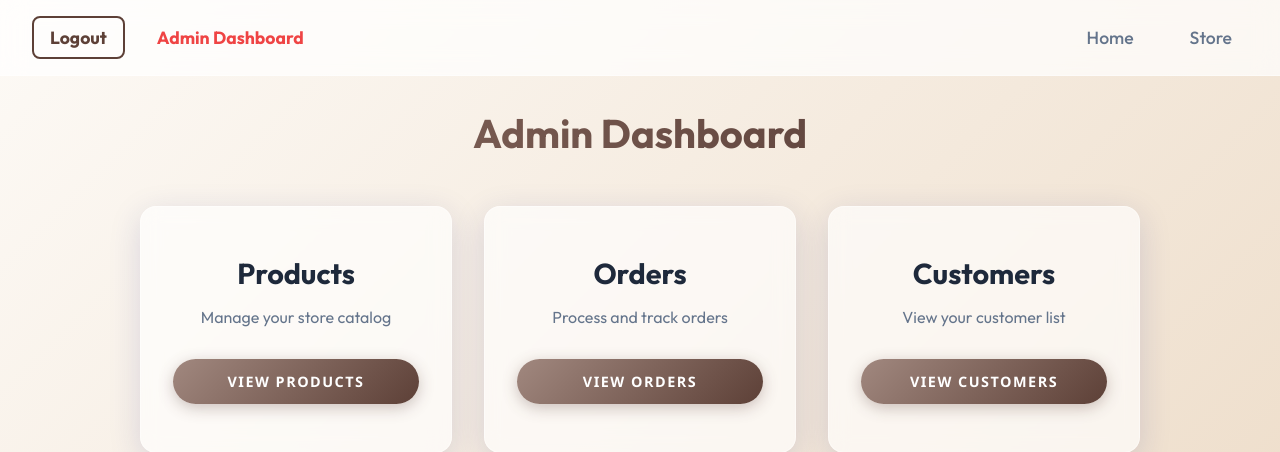
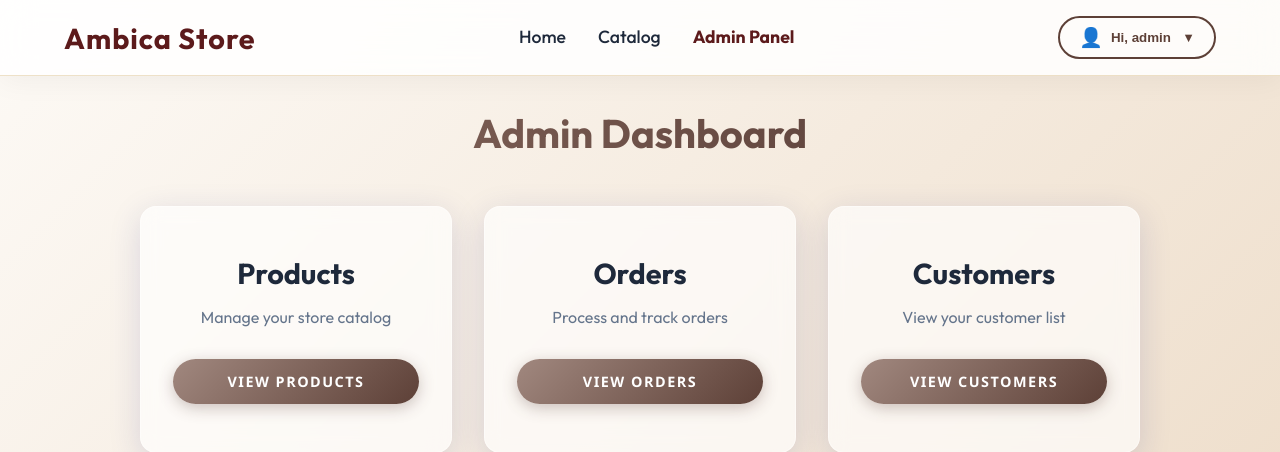
Before and after one commit to RathodKarina/Ambica_store, a Flask app: page /admin in a window 1280 px wide. Shown: the top 452 px of the page. Run offline with Flask 3, Linux system fonts and the light colour scheme; a user stored in the database is signed in; data that the repository does not hold is empty.

Commit message:
Enhance navigation bar with premium design and profile dropdown

```diff
--- a/static/css/style.css
+++ b/static/css/style.css
@@ -36,33 +36,130 @@ body.page-home {
 
 
 /* Glass Navbar */
-nav {
-  background: rgba(255, 255, 255, 0.7);
-  backdrop-filter: blur(12px);
-  -webkit-backdrop-filter: blur(12px);
-  border-bottom: 1px solid var(--glass-border);
-  padding: 1rem 2rem;
+.main-navbar {
+  background: rgba(255, 255, 255, 0.85);
+  backdrop-filter: blur(16px);
+  -webkit-backdrop-filter: blur(16px);
+  border-bottom: 1px solid rgba(200, 156, 76, 0.3);
+  padding: 1rem 4rem;
   display: flex;
-  justify-content: center;
-  gap: 2rem;
+  justify-content: space-between;
+  align-items: center;
   position: sticky;
   top: 0;
-  z-index: 100;
+  z-index: 1000;
+  box-shadow: 0 4px 30px rgba(0, 0, 0, 0.05);
 }
 
-nav a {
-  color: var(--text-muted);
+.main-navbar .nav-brand a {
+  padding: 0;
+  transition: transform 0.3s ease;
+}
+
+.main-navbar .nav-brand a:hover {
+  background: transparent;
+  transform: scale(1.02);
+}
+
+.main-navbar .nav-links {
+  display: flex;
+  gap: 2rem;
+  align-items: center;
+}
+
+.main-navbar .nav-links a {
+  color: var(--text-main);
   text-decoration: none;
   font-weight: 500;
   font-size: 1.1rem;
   transition: all 0.3s ease;
-  padding: 0.5rem 1rem;
-  border-radius: 8px;
+  padding: 0.5rem 0;
+  border-bottom: 2px solid transparent;
+  border-radius: 0;
 }
 
-nav a:hover {
+.main-navbar .nav-links a:hover {
+  color: var(--hero-maroon);
+  border-bottom: 2px solid var(--hero-gold);
+  background: transparent;
+}
+
+.main-navbar .nav-actions .nav-profile-link,
+.main-navbar .nav-actions .nav-login-link {
   color: var(--text-main);
-  background: var(--glass-bg);
+  text-decoration: none;
+  font-size: 1.05rem;
+  transition: color 0.3s;
+  background: transparent;
+  padding: 0.5rem 0;
+}
+
+.main-navbar .nav-actions .nav-profile-link:hover,
+.main-navbar .nav-actions .nav-login-link:hover {
+  color: var(--hero-maroon);
+}
+
+.main-navbar .nav-actions .nav-btn {
+  padding: 0.6rem 1.4rem;
+  border-radius: 50px;
+  font-size: 0.95rem;
+  margin-left: 0.5rem;
+}
+
+/* Profile Dropdown Menu */
+.profile-dropdown {
+  position: relative;
+  display: inline-block;
+}
+
+.profile-toggle {
+  background: transparent;
+  color: var(--hero-wood);
+  border: 2px solid var(--hero-wood);
+  cursor: pointer;
+  transition: all 0.3s ease;
+}
+
+.profile-toggle:hover {
+  background: rgba(93, 64, 55, 0.1);
+  color: var(--hero-maroon);
+}
+
+.profile-menu {
+  position: absolute;
+  top: 120%;
+  right: 0;
+  width: 200px;
+  display: flex;
+  flex-direction: column;
+  padding: 0.5rem;
+  opacity: 0;
+  visibility: hidden;
+  transform: translateY(-10px);
+  transition: all 0.3s cubic-bezier(0.175, 0.885, 0.32, 1.275);
+  box-shadow: 0 10px 30px rgba(0, 0, 0, 0.1);
+  border: 1px solid var(--glass-border);
+}
+
+.profile-dropdown:hover .profile-menu {
+  opacity: 1;
+  visibility: visible;
+  transform: translateY(0);
+}
+
+.profile-menu a {
+  color: var(--text-main);
+  text-decoration: none;
+  font-weight: 500;
+  padding: 0.6rem 1rem;
+  border-radius: 8px;
+  transition: all 0.2s ease;
+}
+
+.profile-menu a:hover {
+  background: rgba(200, 156, 76, 0.1);
+  color: var(--hero-maroon);
+  transform: translateX(5px);
 }
 
 .container {
--- a/templates/base.html
+++ b/templates/base.html
@@ -9,28 +9,54 @@
 </head>
 <body class="{% block body_class %}{% endblock %}">
 
-<nav style="display: flex; justify-content: space-between; align-items: center; width: 100%;">
-    <!-- Left Side: Login / Register / Logout -->
-    <div style="display: flex; gap: 1rem; align-items: center;">
-        {% if current_user.is_authenticated %}
-            <a href="/logout" class="btn-outline" style="padding: 0.5rem 1rem; border-radius: 8px;">Logout</a>
-            {% if current_user.is_admin %}
+<nav class="main-navbar">
+    <!-- Brand / Logo -->
+    <div class="nav-brand">
+        <a href="/" style="font-size: 1.8rem; font-weight: 700; color: var(--hero-maroon); letter-spacing: 1px; display: flex; align-items: center; text-decoration: none; padding: 0;">
+            Ambica Store
+        </a>
+    </div>
+
+    <!-- Center Navigation Links -->
+    <div class="nav-links">
+        <a href="/">Home</a>
+        <a href="/products">Catalog</a>
+        {% if current_user.is_authenticated and current_user.is_admin %}
+            <a href="/admin" style="color: var(--hero-maroon); font-weight: 700; border-bottom: 2px solid transparent;">
                 {% if current_user.username == 'admin' %}
-                    <a href="/admin" style="color: var(--danger); font-weight: 700;">Admin Dashboard</a>
+                    Admin Panel
                 {% else %}
-                    <a href="/admin" style="color: var(--danger); font-weight: 700;">Employee Dashboard</a>
+                    Staff Panel
                 {% endif %}
-            {% endif %}
-        {% else %}
-            <a href="/login" class="btn-outline" style="padding: 0.5rem 1rem; border-radius: 8px;">Login</a>
-            <a href="/register" class="btn" style="padding: 0.5rem 1rem; border-radius: 8px;">Register</a>
+            </a>
         {% endif %}
     </div>
 
-    <!-- Right Side: Store Links -->
-    <div style="display: flex; gap: 1.5rem; align-items: center;">
-        <a href="/">Home</a>
-        <a href="/products">Store</a>
+    <!-- Right Side Actions (Auth) -->
+    <div class="nav-actions" style="display: flex; gap: 1rem; align-items: center;">
+        {% if current_user.is_authenticated %}
+            <div class="profile-dropdown">
+                <button class="profile-toggle btn-outline" style="display: flex; align-items: center; gap: 0.5rem; border-radius: 50px; font-weight: 600; padding: 0.5rem 1.2rem;">
+                    <span style="font-size: 1.2rem;">👤</span>
+                    Hi, {{ current_user.username }}
+                    <span style="font-size: 0.8rem; margin-left: 0.2rem;">▼</span>
+                </button>
+                <div class="profile-menu glass-card">
+                    <div style="padding: 1rem; border-bottom: 1px solid var(--glass-border); margin-bottom: 0.5rem;">
+                        <p style="font-size: 0.9rem; color: var(--text-muted); margin: 0;">Logged in as</p>
+                        <p style="font-weight: 700; color: var(--text-main); margin: 0; font-size: 1.1rem;">{{ current_user.username }}</p>
+                    </div>
+                    <a href="/profile">My Profile</a>
+                    {% if current_user.is_admin %}
+                        <a href="/admin">Dashboard</a>
+                    {% endif %}
+                    <a href="/logout" style="color: var(--danger); border-top: 1px solid var(--glass-border); margin-top: 0.5rem; padding-top: 0.8rem;">Logout</a>
+                </div>
+            </div>
+        {% else %}
+            <a href="/login" class="nav-login-link" style="font-weight: 600;">Log In</a>
+            <a href="/register" class="btn nav-btn">Sign Up</a>
+        {% endif %}
     </div>
 </nav>
 
```
